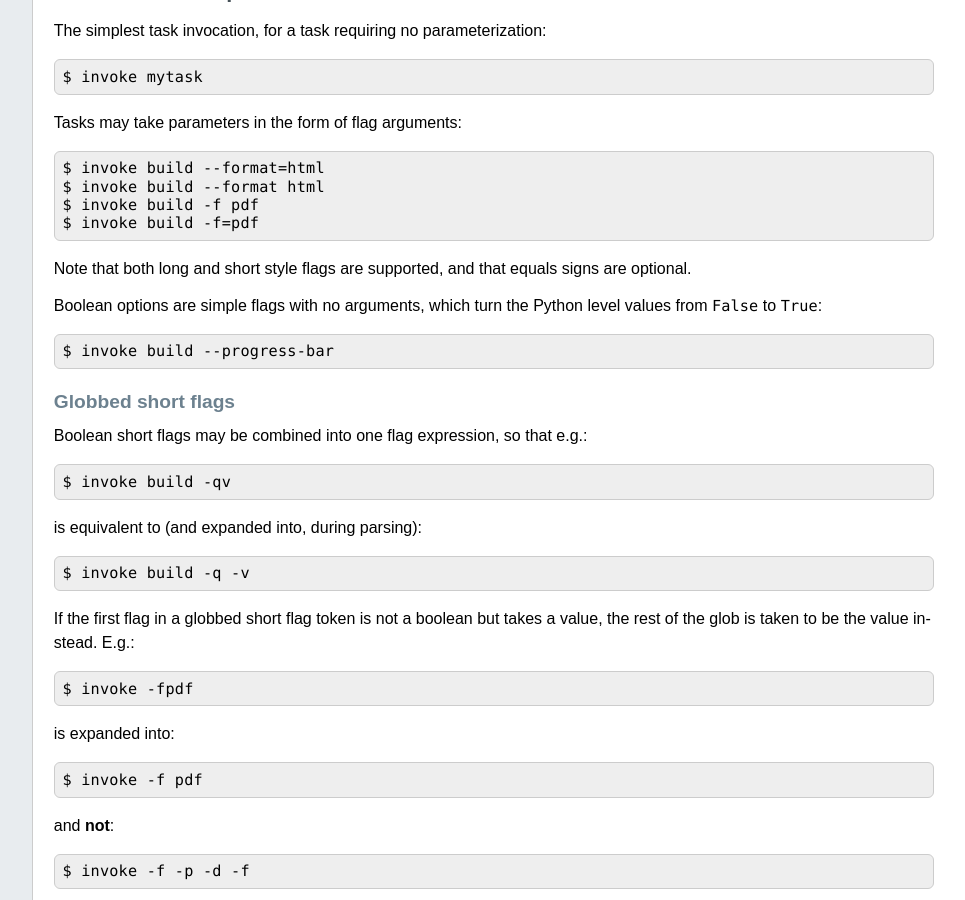
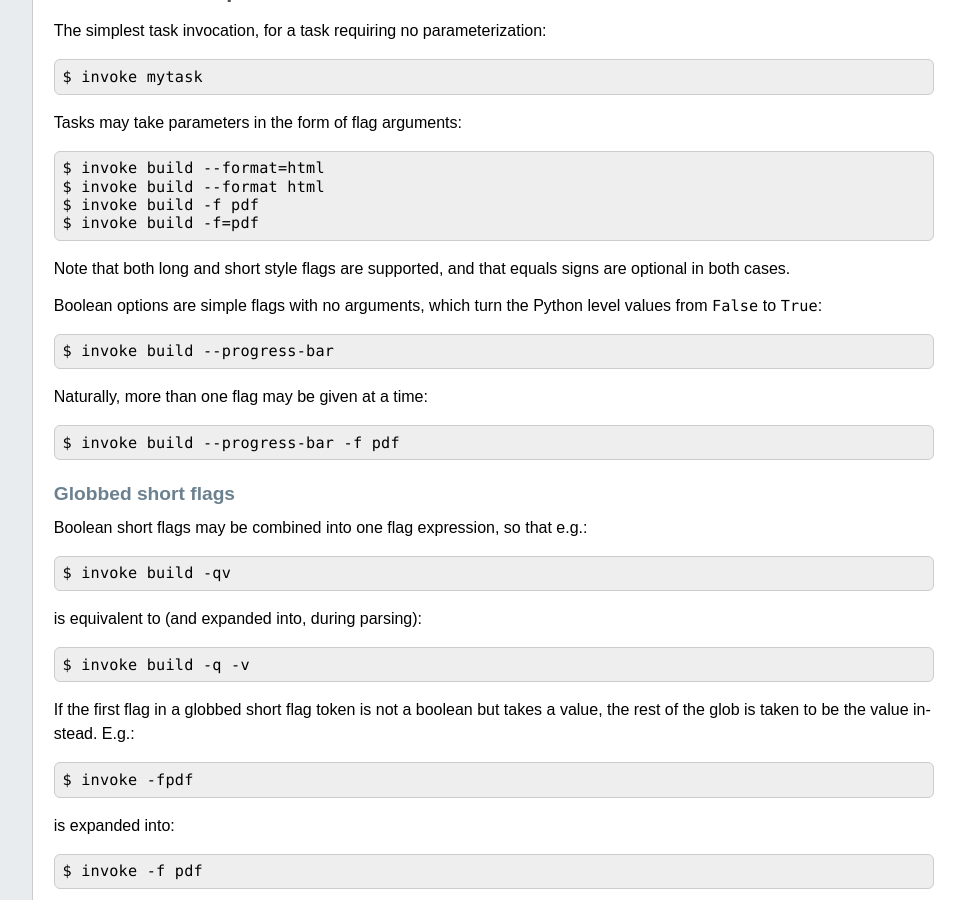
Before and after one commit to pyinvoke/invoke, a Sphinx documentation site: the page built from docs/concepts/cli/intro.rst, in a window 1280 px wide and 900 px high, scrolled down 719 px. Shown: the whole window, without its empty margins (224-1189 px from the left). Built offline with Sphinx 7.4.7, drawn with Linux system fonts in a browser that asks for light colours.

Commit message:
Tiny docs tweaks

```diff
--- a/docs/concepts/cli/intro.rst
+++ b/docs/concepts/cli/intro.rst
@@ -47,12 +47,16 @@ Tasks may take parameters in the form of flag arguments::
     $ invoke build -f=pdf
 
 Note that both long and short style flags are supported, and that equals signs
-are optional.
+are optional in both cases.
 
 Boolean options are simple flags with no arguments, which turn the Python level
 values from ``False`` to ``True``::
 
     $ invoke build --progress-bar
+
+Naturally, more than one flag may be given at a time::
+
+    $ invoke build --progress-bar -f pdf
 
 Globbed short flags
 -------------------
```
